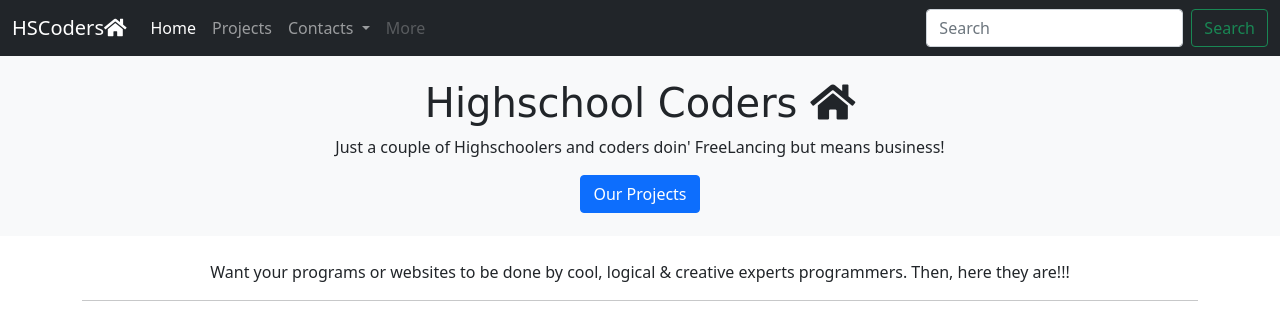
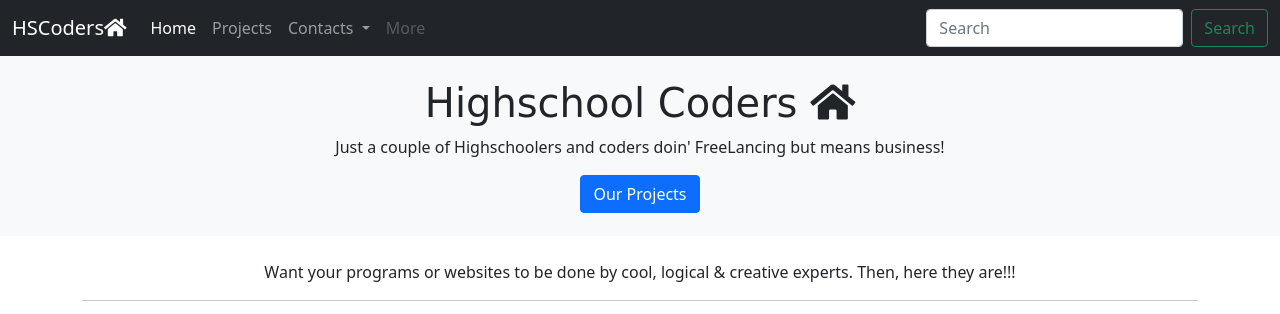
Before and after one commit to HighSchoolCoders/Home, a plain HTML site: page index.html in a window 1280 px wide. Shown: the top 314 px of the page. Drawn offline with nearby package versions, Linux system fonts and the light colour scheme; a web font is replaced by a local one.

Commit message:
first commit

```diff
--- a/index.html
+++ b/index.html
@@ -65,7 +65,7 @@
   </div><br>
 
   <div class="container">
-    <p class="text-center">Want your programs or websites to be done by cool, logical & creative experts programmers. Then, here they are!!!</p>
+    <p class="text-center">Want your programs or websites to be done by cool, logical & creative experts. Then, here they are!!!</p>
     <hr>
     <div class="row">
       <div class="col-md-6">
```
Also changed, not shown: 1 other file.
